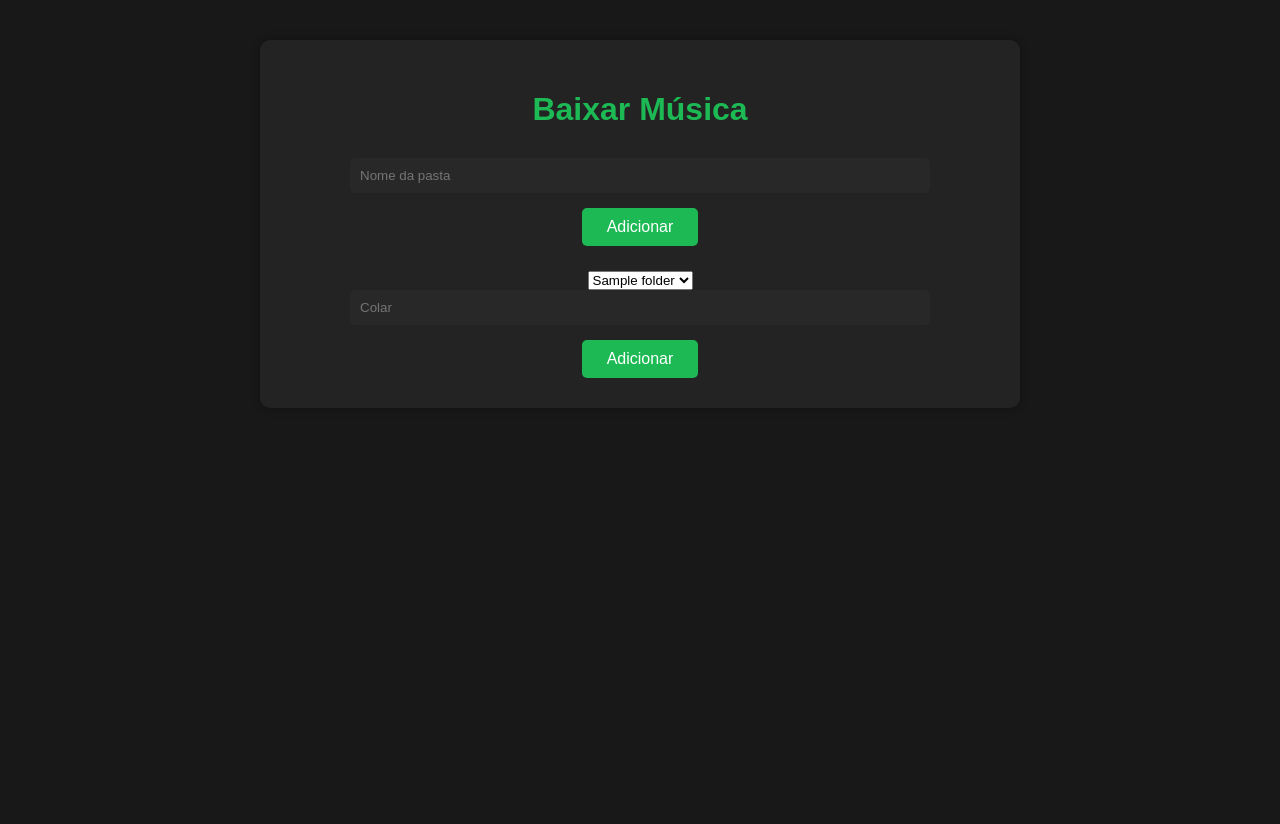
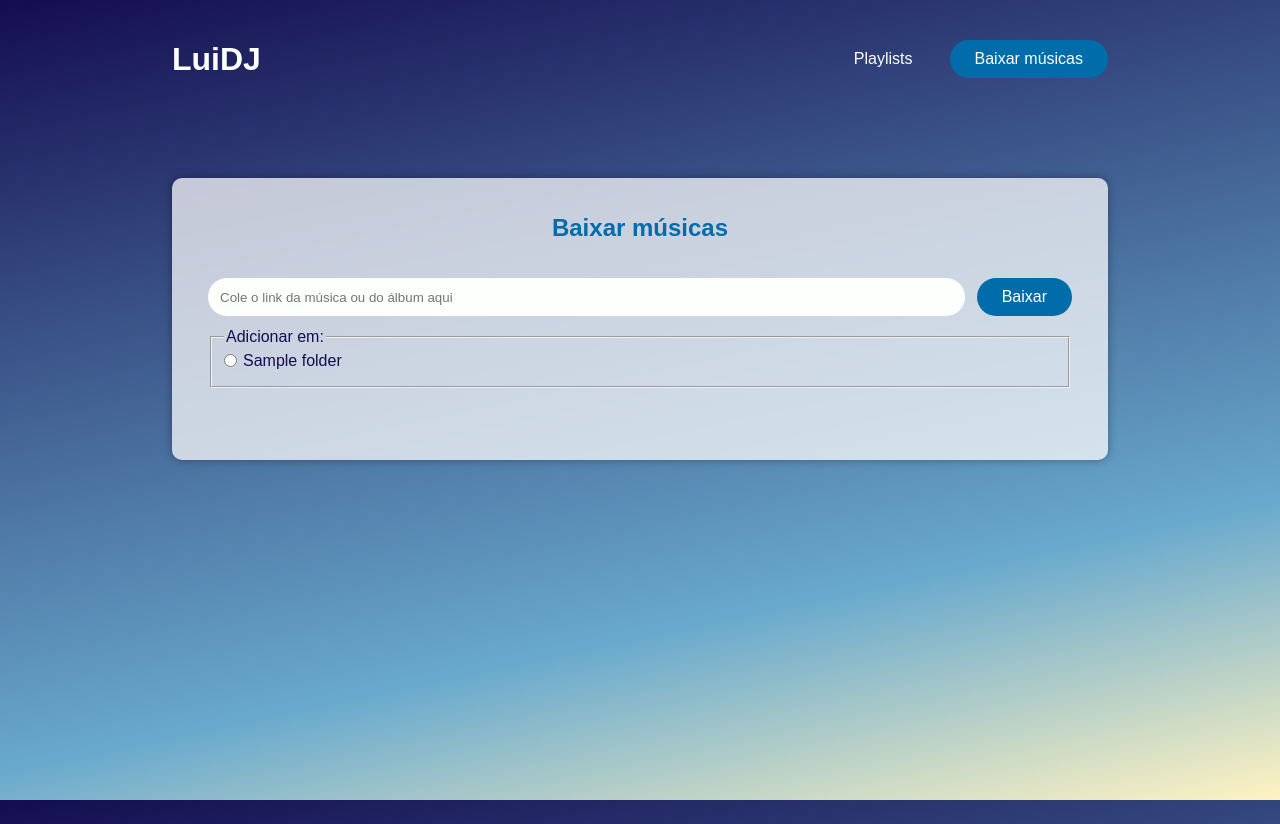
Before and after one commit to RafaelLuizC/LuiDJ, a Flask app: template templates/index.html in a window 1280 px wide. Before the commit the page ends 378 px from the top, so only its background shows below. Run offline with Flask 3, Linux system fonts and the light colour scheme; the template is opened without the code that fills it: most values are stand-ins (such as "Sample title", 1, 10 or a date in 2020); parts of the project's set-up code (start-up, migrations or seed data) failed here and were passed over.

Commit message:
Implementa novo layout

```diff
--- a/app.py
+++ b/app.py
@@ -4,7 +4,7 @@ app = Flask(__name__)
 
 folders = listar_pastas_musicas()
 if not folders:
-    criar_pasta("Favoritas")
+    criar_pasta("Minhas músicas",".")
 playlist = {folder: [] for folder in folders}
 
 @app.route("/", methods=["GET"])
@@ -18,7 +18,7 @@ def add_folder():
     selected_folder = request.form.get("folder", folders[0])
     msg = None
     if new_folder and new_folder not in folders:
-        new_folder_path = criar_pasta(new_folder)
+        new_folder_path = criar_pasta(new_folder,".")
         folders.append(new_folder)
         playlist[new_folder] = []
         msg = f"Pasta '{new_folder}' adicionada!"
@@ -30,6 +30,7 @@ def add_music():
     folder = request.form.get("folder", folders[0])
     msg = None
     if link:
+        print (folder)
         playlist.setdefault(folder, []).append(link)
         baixar_youtube(link, folder)
         msg = f"Música adicionada à pasta '{folder}'!"
--- /dev/null
+++ b/static/assets/script.js
@@ -0,0 +1,24 @@
+document.addEventListener('readystatechange', function() {
+    if (document.readyState !== "complete") {
+        return;
+    }
+
+    const closeButtons = document.querySelectorAll('.btn-close');
+
+    for (let closeButton of closeButtons) {
+        closeButton.addEventListener('click', (event) => {
+            event.currentTarget.closest('div').classList.remove('active');
+        });
+    }
+
+    const navButtons = document.querySelectorAll('.nav-button');
+
+    for (let navButton of navButtons) {
+        navButton.addEventListener('click', (event) => {
+            document.querySelector('.nav-button.active').classList.remove('active');
+            event.currentTarget.classList.add('active');
+            document.querySelector('.column.active').classList.remove('active');
+            document.getElementById(event.currentTarget.dataset.toggle).classList.add('active');
+        });
+    }
+});
--- a/static/assets/styles.css
+++ b/static/assets/styles.css
@@ -1,65 +1,214 @@
-body {
-	background: #181818;
-	color: #fff;
-	font-family: Arial, sans-serif;
+:root {
+	--primary-color: #140D4F;
+	--secondary-color: #006DAA;
+	--extra-light-color: #FDFFFC;
+	--extra-light-color-50: #fefefeba;
+}
+
+* {
+	box-sizing: border-box;
+}
+
+html, body {
+	height: 100%;
 	margin: 0;
 	padding: 0;
 }
-.container {
-	max-width: 700px;
-	margin: 40px auto;
-	background: #232323;
-	border-radius: 10px;
-	box-shadow: 0 0 10px #0005;
-	padding: 30px;
+
+body {
+	background: linear-gradient(168deg,rgba(20, 13, 79, 1) 0%, rgba(0, 109, 170, 0.65) 100%);
+	background: linear-gradient(168deg,rgba(20, 13, 79, 1) 0%, rgba(0, 109, 170, 0.59) 72%, rgba(255, 243, 194, 1) 100%);
+	color: var(--primary-color);
+	font-family: Arial, sans-serif;
 }
-h1 {
-	text-align: center;
-	margin-bottom: 30px;
-	color: #1db954;
+
+main {
+	height: calc(100% - 70px - 24px);
+	padding: 60px 0;
 }
-.folders {
-	margin-bottom: 25px;
-}
-.folders label {
-	font-weight: bold;
-}
-.folders select {
-	padding: 8px;
-	border-radius: 5px;
-	border: none;
-	background: #282828;
-	color: #fff;
-}
-form {
-	display: flex;
-	flex-direction: column;
-	align-items: center;
-}
-input[type="text"] {
-	width: 80%;
-	padding: 10px;
-	margin-bottom: 15px;
-	border-radius: 5px;
-	border: none;
-	background: #282828;
-	color: #fff;
-}
+
 button {
-	background: #1db954;
+	background: var(--secondary-color);
 	color: #fff;
 	border: none;
 	padding: 10px 25px;
-	border-radius: 5px;
+	border-radius: 24px;
 	cursor: pointer;
 	font-size: 1em;
 	transition: background 0.2s;
 }
-button:hover {
-	background: #14833b;
+
+/* Container */
+
+.container {
+	display: flex;
+	align-items: start;
+	gap: 24px;
+	width: 75%;
+	max-width: 992px;
+	height: 100%;
+	margin: 0 auto;
+	padding: 0 12px;
 }
-.msg {
+
+.column {
+	display: none;
+	flex: 1;
+	background: var(--extra-light-color-50);
+	border-radius: 10px;
+	box-shadow: 0 0 10px #0005;
+	padding: 36px 36px 72px;
+}
+
+.column.active {
+	display: block;
+}
+
+/*  */
+
+header .container {
+	align-items: center;
+	padding-top: 24px;
+	padding-bottom: 24px;
+}
+
+/* Navbar - Logo */
+
+h1 {
+	margin: 0;
+	color: var(--extra-light-color);
+}
+
+/* Navbar - Menu */
+
+nav {
+	margin-left: auto;
+}
+
+nav ul {
+	list-style: none;
+	display: flex;
+	gap: 12px;
+}
+
+nav ul li button {
+	background: transparent;
+	color: var(--extra-light-color);
+}
+
+nav ul li button.active {
+	background-color: var(--secondary-color);
+}
+
+/* Títulos */
+
+h2 {
+	margin: 0;
+	margin-bottom: 36px;
+	text-align: center;
+	color: var(--secondary-color);
+}
+
+/* Formulários */
+
+#download form {
+	display: flex;
+	flex-direction: column-reverse;
+	gap: 12px;
+}
+
+form fieldset {
+	display: flex;
+	flex-direction: column;
+	align-items: start;
+}
+
+form > div {
+	display: flex;
+	gap: 12px;
+	width: 100%;
+}
+
+form .field-label {
+	display: flex;
+	flex-direction: row-reverse;
+	align-items: center;
+	gap: 6px;
+	margin-bottom: 6px;
+}
+
+input[type="radio"] {
+	margin: 0;
+}
+
+input[type="text"] {
+	flex: 1;
+	padding: 10px 12px;
+	border-radius: 24px;
+	border: none;
+	background: var(--extra-light-color);
+	color: var(--secondary-color);
+}
+
+form select {
+	padding: 8px;
+	border-radius: 24px;
+	border: none;
+	background: var(--extra-light-color);
+}
+
+form select::placeholder {
+	color: var(--secondary-color);
+}
+
+#playlists form legend {
+	font-weight: 400;
+	margin-bottom: 6px;
+	color: var(--secondary-color);
+}
+
+
+/* Mensagem */
+
+.message {
+	position: absolute;
+	display: none;
+	bottom: 2%;
+	left: 50%;
+	transform: translateX(-50%);
+	width: 400px;
+	height: auto;
+	padding: 12px 48px 12px 24px;
+	border-radius: 10px;
 	margin-top: 20px;
 	text-align: center;
-	color: #1db954;
+	background-color: #FFF;
+	box-shadow: 0 1px 3px 3px #0000001e;
+	color: var(--primary-color);
 }
+
+.message.active {
+	display: block;
+}
+
+.message .btn-close {
+	position: absolute;
+	top: 0;
+	right: 0;
+	width: 48px;
+	height: 48px;
+	display: flex;
+	justify-content: center;
+	align-items: center;
+	line-height: 1;
+	font-weight: 500;
+	font-size: 24px;
+	color: var(--primary-color);
+	background-color: transparent;
+}
+
+/* Playlists */
+
+.playlists ul li {
+	margin-bottom: 6px;
+}
--- a/templates/index.html
+++ b/templates/index.html
@@ -2,31 +2,69 @@
 <html lang="pt-br">
 <head>
 	<meta charset="UTF-8">
-	<title>Baixar Música</title>
+	<meta name="viewport" content="width=device-width, initial-scale=1.0">
+	<title>LuiDJ</title>
 	<link rel="stylesheet" href="/static/assets/styles.css">
 </head>
 <body>
+	<header>
 		<div class="container">
-		<h1>Baixar Música</h1>
-		<div class="folders">
+			<h1>LuiDJ</h1>
+			<nav>
+				<ul>
+					<li>
+						<button data-toggle="playlists" class="nav-button">Playlists</button>
+					</li>
+					<li>
+						<button data-toggle="download" class="nav-button active">Baixar músicas</button>
+					</li>
+				</ul>
+			</nav>
+		</div>
+	</header>
+	<main>
+		<div class="container">
+			<div id="playlists" class="column playlists">
+				<h2>Playlists</h2>
+				<ul>
+					{% for folder in folders %}
+						<li>{{ folder }}</option>
+					{% endfor %}
+				</ul>
 				<form method="post" action="{{ url_for('add_folder') }}">
-                <input type="text" name="new_folder" placeholder="Nome da pasta">
-                <button type="submit">Adicionar</button>
+					<legend>Para adicionar uma nova playlist, adicione o nome da playlist no campo abaixo.</legend>
+					<div>
+						<input type="text" name="new_folder" placeholder="Nome da playlist">
+						<button type="submit">Adicionar playlist</button>
+					</div>
 				</form>
 			</div>
+			<div id="download" class="column download active">
+				<h2>Baixar músicas</h2>
 				<form method="post" action="{{ url_for('add_music') }}">
-                <select placeholder="Playlist" name="folder" id="folder">
+					<fieldset>
+						<legend>Adicionar em:</legend>
 						{% for folder in folders %}
-                        <option value="{{ folder }}" {% if folder == selected_folder %}selected{% endif %}>{{ folder }}</option>
+							<label class="field-label">
+								<span>{{ folder }}</span>
+								<input type="radio" name="folder" id="" value="{{ folder }}" {% if folder == selected_folder %}checked{% endif %}>
+							</label>
 						{% endfor %}
-                </select>
-                <input type="hidden" name="folder" value="{{ selected_folder }}">
-                <input type="text" name="music_link" placeholder="Colar" required>
-                <button type="submit">Adicionar</button>
+					</fieldset>
+					<div>
+						<input type="text" name="music_link" placeholder="Cole o link da música ou do álbum aqui" required>
+						<button type="submit">Baixar</button>
+					</div>
 				</form>
+			</div>
+		</div>
+	</main>
 	{% if msg %}
-			<div class="msg">{{ msg }}</div>
+		<div class="message active">
+			<p>{{ msg }}</p>
+			<button class="btn-close">x</button>
+		</div>
 	{% endif %}
-	</div>
+	<script src="/static/assets/script.js"></script>
 </body>
 </html>
```
Lines whose indentation alone changed are shown as unchanged.
